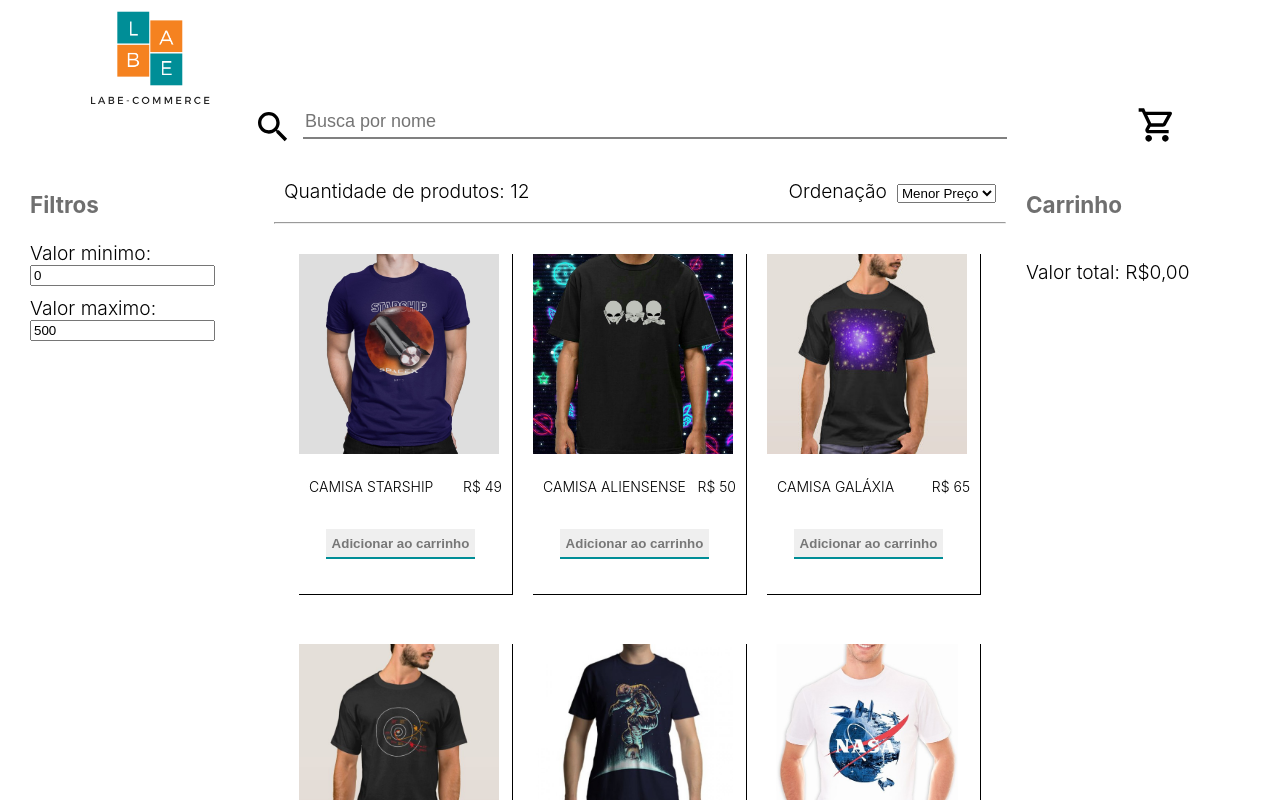
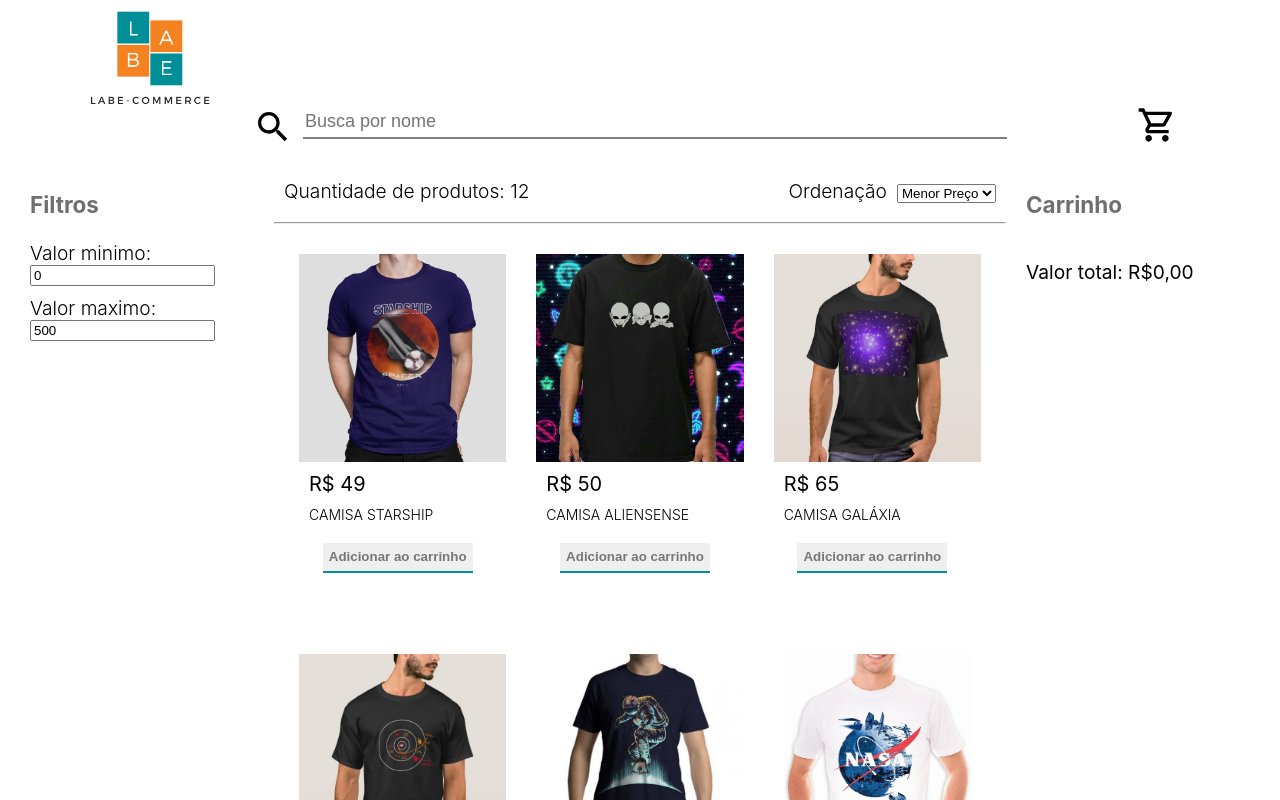
Before and after one commit to future4code/cruz-labe-commerce15, a React (Create React App) app: page / in a window 1280 px wide. Shown: the top 800 px of the page. Built offline with nearby package versions, Linux system fonts and the light colour scheme.

Commit message:
atualização carrinho

```diff
--- a/src/componentes/Carrinho.js
+++ b/src/componentes/Carrinho.js
@@ -11,6 +11,10 @@ const ContainerCarrinho = styled.div`
 
     & > h3 {
       color: #00000090;
+    }
+
+    &>p{
+      font-weight:normal;
     }
 `
 
--- a/src/componentes/ImagemProduto.js
+++ b/src/componentes/ImagemProduto.js
@@ -6,16 +6,20 @@ import LogoCarrinho from './../img/carrinho.svg'
 const ImagemContainer = styled.div`
     display: flex;
     flex-direction: column;
-    border-right: 1px solid black;
-    border-bottom: 1px solid black;
-    height: 340px;
+    //border-right: 1px solid black;
+    //border-bottom: 1px solid black;
+    height: 350px;
     font-weight: 300;
     overflow:hidden;
 
+   &:hover{
+    box-shadow: 0 1px 2px 0 rgb(0 0 0 / 35%);
+    transition: box-shadow .3s ease-in-out;
+
+   }
 
 
     & > img {
-      width: 200px;
       max-width:100%;
       --moz-transition:all 0.3s;
       --webkit-transition: all 0.3s;
@@ -30,14 +34,28 @@ const ImagemContainer = styled.div`
 
     & > div {
       display: flex;
-      justify-content: space-between;
-      padding: 0 10px;
-      padding-bottom: 20px;
-      padding-top: 10px;
+      flex-direction:column;
+      //justify-content: space-between;
       font-size: 14px;
       text-transform: uppercase;
+      padding:0 10px;
+      align-items:flex-start;
+      margin-bottom:20px;
 
+
+      & > p{
+        padding:0;
+        margin:0;
+        padding-top:10px;
+
+        &:first-of-type{
+          font-size:20px;
+          font-weight:normal;
+        }
+      }
     }
+
+
 
     & > button {
       align-self: center;
@@ -48,6 +66,7 @@ const ImagemContainer = styled.div`
       font-weight: bold;
       color: #00000080;
       cursor: pointer;
+
       &:hover {
         border-bottom: #fff;
         background-color: #008E97;
@@ -66,8 +85,8 @@ export default class ImagemProduto extends React.Component {
             alt={this.props.nome}
         />
         <div>
+        <p>R$ {this.props.valor}</p>
         <p>{this.props.nome}</p>
-        <p>R$ {this.props.valor}</p>
         </div>
        <button onClick={() => {this.props.onClickBotao(this.props.id, this.props.nome, this.props.valor)}}>{"Adicionar ao carrinho"}</button>
       </ImagemContainer>
--- a/src/componentes/ProdutoCarrinho.js
+++ b/src/componentes/ProdutoCarrinho.js
@@ -4,8 +4,30 @@ import styled from "styled-components";
 const ContainerProduto = styled.div`
   align-self: stretch;
   display: flex;
-    justify-content: space-between;
-    margin: 3px 0;
+  //justify-content: center;
+  margin: 12px 0;
+  flex-direction: column;
+  //border:1px solid black;
+  padding-bottom:10px;
+  background-color:rgba(0,0,0,0.03);
+
+  //align-items:center;
+  &:hover{
+    box-shadow:0px 0px 2px rgba(0,0,0,0.5);
+    transition: box-shadow .2s ease-in-out;
+    }
+  & > div {
+    display: flex;
+    //justify-content:space-between;
+    padding: 0 20px;
+    text-transform:capitalize;
+
+
+    & > p:first-child {
+      margin-right: 20px;
+      font-weight:normal;
+    }
+  }
 
   & > * {
     margin: 0;
@@ -13,28 +35,33 @@ const ContainerProduto = styled.div`
   }
 
   & > button {
-        width: 100px;
+    width: 70px;
     height: 25px;
     border: none;
-        border-bottom: 2px solid #F58220;
+    border-bottom: 2px solid #f58220;
     font-weight: bold;
     color: #00000080;
     cursor: pointer;
+    align-self: center;
     &:hover {
       border-bottom: #fff;
-        background-color: #F58220;
+      background-color: #f58220;
       color: #fff;
     }
   }
-`
+`;
 
 export default class ProdutoCarrinho extends React.Component {
   render() {
     return (
       <ContainerProduto>
+        <div>
           <p>{`${this.props.quantidade}x`}</p>
           <p>{this.props.nome}</p>
-            <button onClick={() => this.props.remover(this.props.id)}>{"Remover"}</button>
+        </div>
+        <button onClick={() => this.props.remover(this.props.id)}>
+          {"Remover"}
+        </button>
       </ContainerProduto>
     );
   }
--- a/src/componentes/Produtos.js
+++ b/src/componentes/Produtos.js
@@ -25,7 +25,7 @@ const ProdutosImagens = styled.div`
     margin: 30px 25px;
     grid-template-columns: 1fr 1fr 1fr;
     grid-template-rows: 370px 370px;
-    grid-gap: 20px;
+    grid-gap: 30px;
 `;
 
 export default class Produtos extends React.Component {
```
Lines whose indentation alone changed are shown as unchanged.
